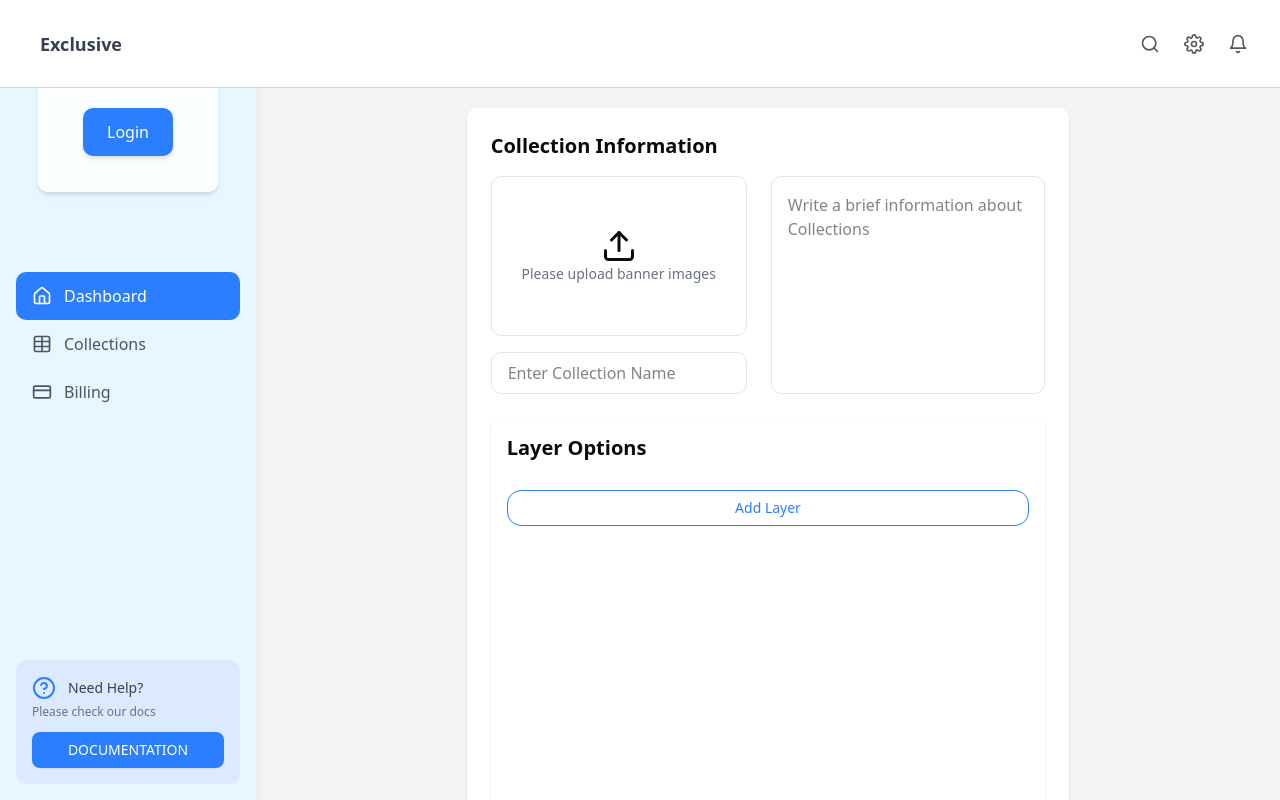
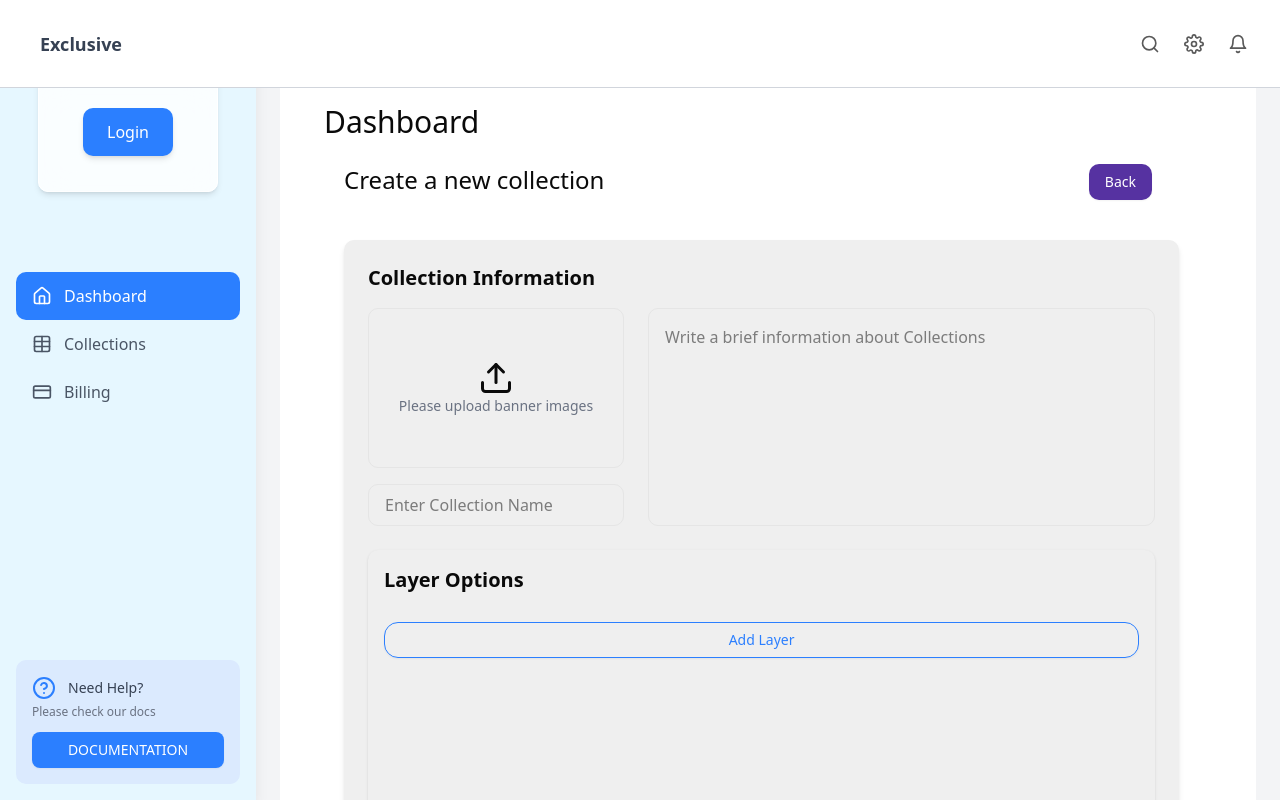
Before and after one commit to Exclusuive/frontend, a React (Vite) app: page /makecollection in a window 1280 px wide. Both pictures are taken after a click on the element 768 px from the left and 354 px from the top of the page. Shown: the top 800 px of the page. Built offline with nearby package versions, Linux system fonts and the light colour scheme; what @mysten/dapp-kit would draw is missing.

Commit message:
3차 frontend 수정

```diff
--- a/src/components/MakeCollection/MakeCollection.tsx
+++ b/src/components/MakeCollection/MakeCollection.tsx
@@ -4,7 +4,6 @@ import { Button } from "@/components/ui/button";
 import { FiUpload } from "react-icons/fi";
 import { Layer, MakeCollectionProps } from "@/types/types";
 import { useNavigate } from "react-router-dom";
-import { ArrowLeft } from "lucide-react";
 import { useCollectionForm } from "@/hooks/userCollectionForm";
 
 export default function MakeCollection({ goBack }: MakeCollectionProps) {
@@ -65,16 +64,17 @@ export default function MakeCollection({ goBack }: MakeCollectionProps) {
   };
 
   return (
-    <div className="min-h-screen w-2/3 overflow-hidden bg-gray-100 p-6">
-      <Button
-        onClick={goBack}
-        className="mb-6 flex items-center justify-end gap-2 bg-gray-200 px-4 py-2 text-gray-700 hover:bg-gray-300"
-      >
-        <ArrowLeft size={20} />
-        Back
-      </Button>
-      <div className="w-full">
-        <div className="mb-6 rounded-lg bg-white p-6 shadow-md">
+    <div className="min-h-screen w-full p-6 bg-white pt-20">
+      <div className="text-3xl mb-6 ml-5">Dashboard</div>
+      <div className="ml-10 mr-10 flex justify-between">
+        <div className="text-2xl">Create a new collection</div>
+          <Button onClick={goBack} className="mr-10 flex items-center gap-2 self-start rounded-lg bg-[#5632A1] px-4 py-2 text-white hover:bg-gray-300">
+            Back
+          </Button>
+      </div>
+
+      <div className="h-full w-[90%] ml-10 mt-10">
+        <div className="mb-6 rounded-lg bg-[#EFEFEF] p-6 shadow-md">
           <h2 className="text-xl font-semibold">Collection Information</h2>
           <div className="mt-4 flex items-stretch space-x-6">
             {/* 왼쪽: 이미지 업로드 + Collection Name */}
@@ -115,7 +115,7 @@ export default function MakeCollection({ goBack }: MakeCollectionProps) {
           </div>
 
           {/* Layer Options with Scroll */}
-          <div className="mt-6 h-[400px] space-y-6 overflow-y-scroll rounded-lg bg-white p-4 shadow-sm">
+          <div className="mt-6 h-[400px] space-y-6 overflow-y-scroll rounded-lg bg-[#EFEFEF] p-4 shadow-sm">
             <h2 className="mb-4 text-xl font-semibold">Layer Options</h2>
             {layers.map((layer, index) => (
               <LayerOption
--- a/src/components/MakeCollection/NFTOptions.tsx
+++ b/src/components/MakeCollection/NFTOptions.tsx
@@ -1,25 +1,24 @@
 import { Card, CardContent, CardHeader } from "@/components/ui/card";
-import { ArrowLeft } from "lucide-react";
 import { Button } from "@/components/ui/button";
 import { Link } from "react-router-dom";
 import { NFTOptionsProps } from "@/types/types";
 
 const NFTOptions: React.FC<NFTOptionsProps> = ({ setSelectedOption }) => {
   return (
-    <div className="bg-white">
-      <div className="text-3xl mb-5">Dashboard</div>
-      <div className="flex justify-between">
-        <div className="text-xl">Create a new collection</div>
+    <div className="w-full bg-white flex flex-col gap-6 mt-10 ml-5">
+      <div className="text-3xl mb-1">Dashboard</div>
+
+      <div className="ml-10 flex justify-between">
+        <div className="text-2xl">Create a new collection</div>
         <Link to="/">
-          <Button className="flex items-center gap-2 self-start rounded-lg bg-gray-200 px-4 py-2 text-gray-700 hover:bg-gray-300">
-            <ArrowLeft size={20} /> Back
+          <Button className="mr-10 flex items-center gap-2 self-start rounded-lg bg-[#5632A1] px-4 py-2 text-white hover:bg-gray-300">
+            Back
           </Button>
         </Link>
-    </div>
-
-    <div className="flex flex-col items-center gap-6 mt-10">
+      </div>
 
         {/* 새 NFT 만들기 */}
+        <div className="ml-10 mr-10">
         <Card
           className="bg-[#EFEFEF] flex h-[200px] w-full min-w-[280px] cursor-pointer flex-col justify-between p-4 transition hover:shadow-lg"
           onClick={() => setSelectedOption("create")}
@@ -29,8 +28,10 @@ const NFTOptions: React.FC<NFTOptionsProps> = ({ setSelectedOption }) => {
             Mint new NFTs and apply exclusive policies during creation.
           </CardContent>
         </Card>
+        </div>
 
         {/* 기존 NFT 정책 적용 */}
+        <div className="ml-10 mr-10">
         <Card
           className="bg-[#EFEFEF] flex h-[200px] w-full min-w-[280px] cursor-pointer flex-col justify-between p-4 transition hover:shadow-lg"
           onClick={() => setSelectedOption("apply")}
@@ -44,6 +45,7 @@ const NFTOptions: React.FC<NFTOptionsProps> = ({ setSelectedOption }) => {
         </Card>
       </div>
       </div>
+
   );
 };
 
--- a/src/pages/Dashboard.tsx
+++ b/src/pages/Dashboard.tsx
@@ -15,9 +15,9 @@ export default function Dashboard() {
   return (
     <div className="h-full min-h-screen w-full bg-white">
       {/* collections Section */}
-      <div className="mx-auto h-24 w-full"></div>
-      <div className="text-2xl font-bold ml-5 mb-10">Dashboard</div>
-      <div className="text-2xl ml-32">Collections</div>
+      <div className="text-3xl mb-1 pt-20 ml-5">Dashboard</div>
+      <div className="text-2xl ml-10">Collections</div>
+
       <div className="mx-auto mt-8 grid w-[80%] max-w-screen-xl grid-cols-1 gap-6 md:grid-cols-2">
         {filteredCollections.map((Collection, index) => (
           <CollectionCard bannerUrl={""} key={index} {...Collection} />
```
